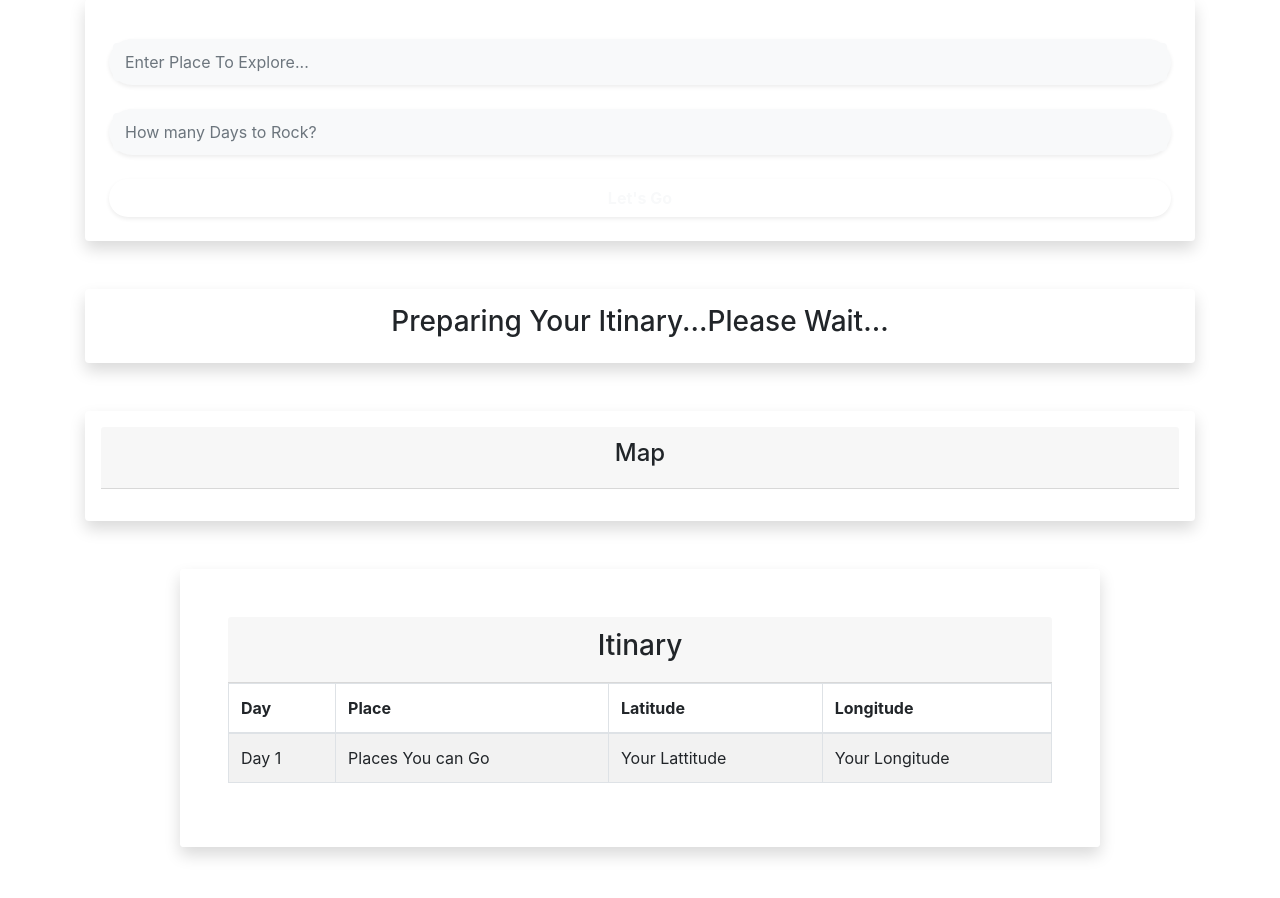
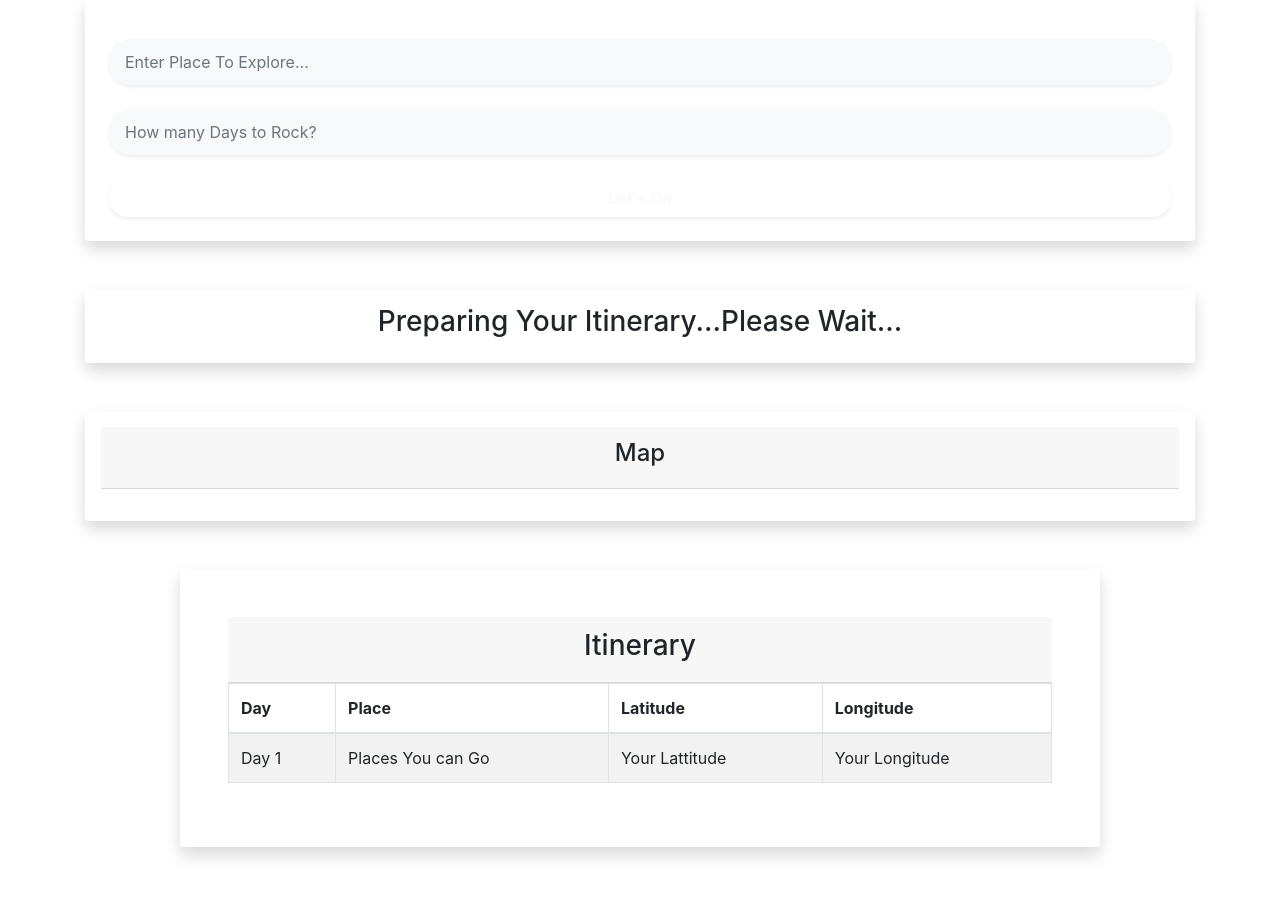
Before and after one commit to deep1401/TravelRecommender, a Flask app: page / in a window 1280 px wide. Shown: the part 221-1119 px from the top of the page. Run offline with Flask 2, Linux system fonts and the light colour scheme; some libraries are stand-ins or nearby versions.

Commit message:
Change spelling

```diff
--- a/templates/index.html
+++ b/templates/index.html
@@ -61,7 +61,7 @@
     </div>
 
     <div class="bg-white p-3 rounded shadow mt-5 text-center" id="loading">
-        <h3> Preparing Your Itinary...Please Wait... </h3>
+        <h3> Preparing Your Itinerary...Please Wait... </h3>
     </div>
 
     <!---- Displaying Places In Maps-->
@@ -77,7 +77,7 @@
     <div class="col-lg-10 mx-auto">
         <div class="card rounded shadow border-0">
         <div class="card-body p-5 bg-white rounded">
-            <div class="card-header text-center"><h3>Itinary</h3></div>
+            <div class="card-header text-center"><h3>Itinerary</h3></div>
             <div class="table-responsive">
             <table id="example" style="width:100%" class="table table-striped table-bordered">
                 <thead>
```
